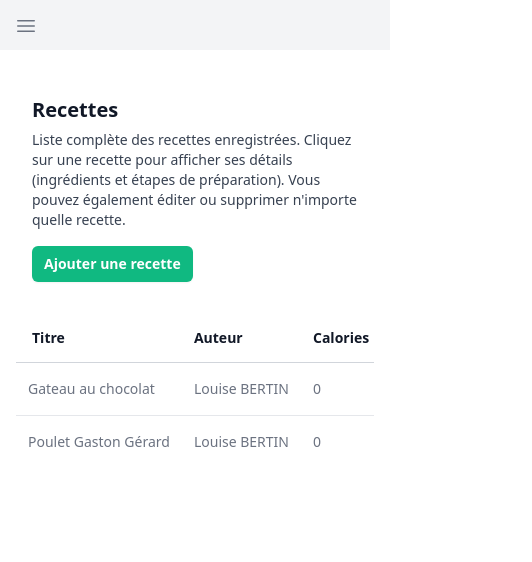
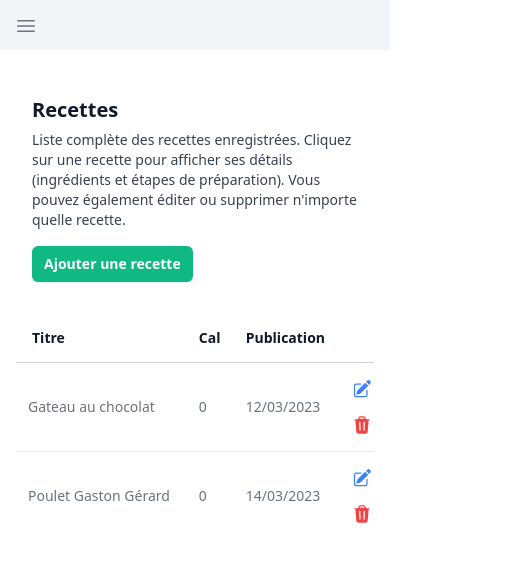
Before and after one commit to quentinHiribarne/Challenge-Stack-API-Vuejs, a Vue app in the folder calories-calculator/: page /recipes in a window 390 px wide. Shown: the top 562 px of the page, 532 px wide, since content can reach past the window. Built offline with nearby package versions, Linux system fonts and the light colour scheme.

Commit message:
Responsive

```diff
--- a/calories-calculator/src/views/Recipes.vue
+++ b/calories-calculator/src/views/Recipes.vue
@@ -26,11 +26,14 @@
                                 <th scope="col" class="py-3.5 pl-4 pr-3 text-left text-sm font-semibold text-gray-900 sm:pl-0">
                                     Titre
                                 </th>
-                                <th scope="col" class="py-3.5 px-3 text-left text-sm font-semibold text-gray-900">
+                                <th scope="col" class="hidden sm:table-cell py-3.5 px-3 text-left text-sm font-semibold text-gray-900">
                                     Auteur
                                 </th>
-                                <th scope="col" class="py-3.5 px-3 text-left text-sm font-semibold text-gray-900">
+                                <th scope="col" class="hidden sm:table-cell py-3.5 px-3 text-left text-sm font-semibold text-gray-900">
                                     Calories
+                                </th>
+                                <th scope="col" class="sm:hidden py-3.5 px-3 text-left text-sm font-semibold text-gray-900">
+                                    Cal
                                 </th>
                                 <th scope="col" class="py-3.5 px-3 text-left text-sm font-semibold text-gray-900">
                                     Publication
@@ -46,7 +49,7 @@
                                 <td class="whitespace-nowrap py-4 px-3 text-sm text-gray-500">
                                     {{ recipe.title }}
                                 </td>
-                                <td class="whitespace-nowrap py-4 px-3 text-sm text-gray-500">
+                                <td class="hidden sm:table-cell whitespace-nowrap py-4 px-3 text-sm text-gray-500">
                                     {{ recipe.author }}
                                 </td>
                                 <td class="whitespace-nowrap py-4 px-3 text-sm text-gray-500">
@@ -55,7 +58,7 @@
                                 <td class="whitespace-nowrap py-4 px-3 text-sm text-gray-500">
                                     {{ recipe.publication_date }}
                                 </td>
-                                <td class="flex flex-row gap-4 py-4 pl-3 w-fit">
+                                <td class="flex flex-col sm:flex-row gap-4 py-4 pl-3 w-fit">
                                     <div @click="editRecipe(recipe)" class="cursor-pointer">
                                         <PencilSquareIcon class="w-5 h-5 text-blue-500 hover:text-blue-400" />
                                         <span class="sr-only">Éditer</span>
```
